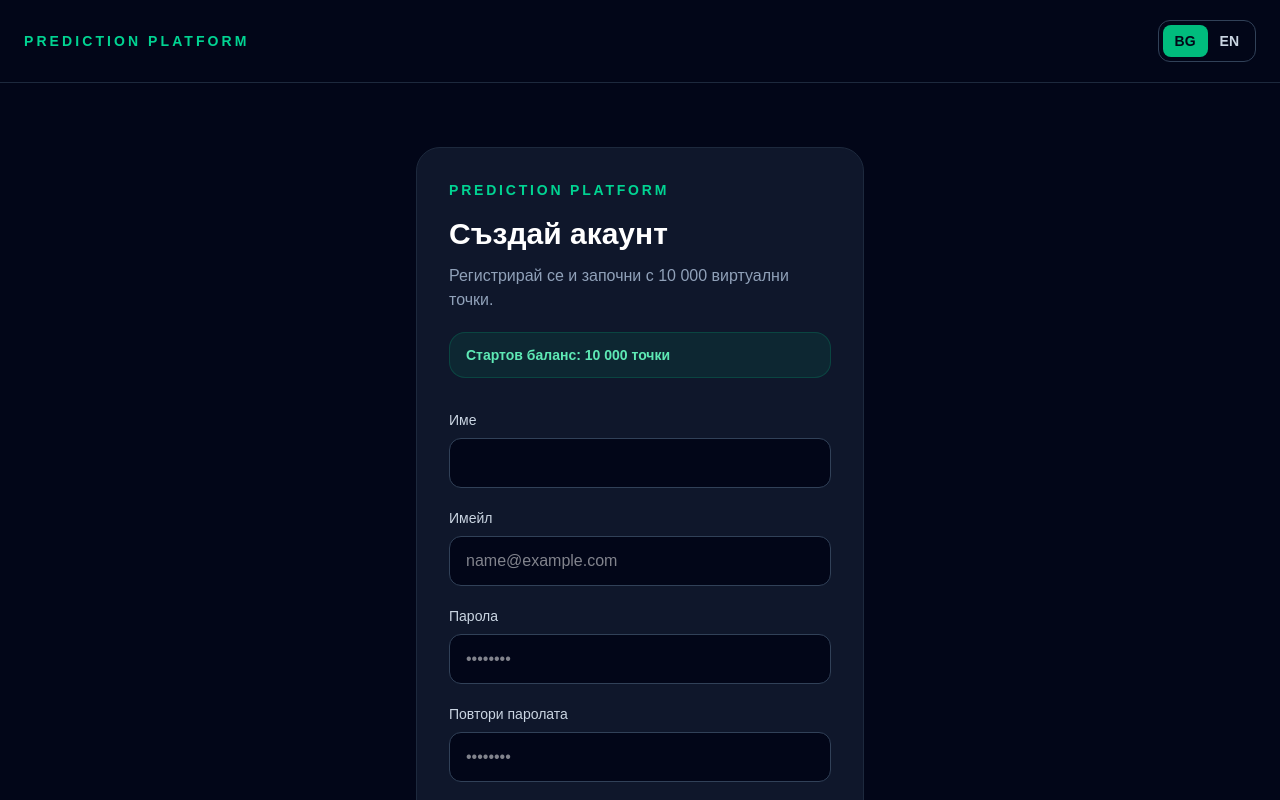
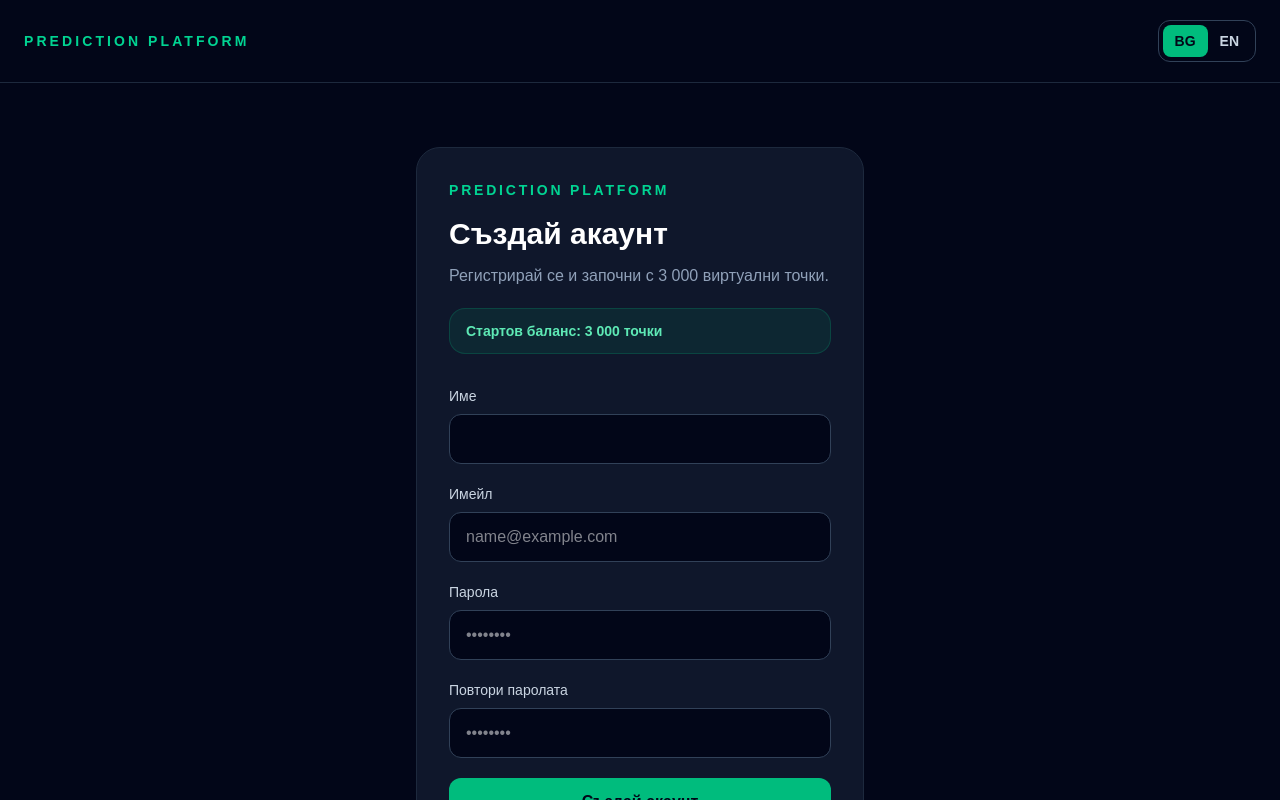
Before and after one commit to maikon79ss-dot/prediction-platform, a Next.js app: page /register in a window 1280 px wide. Shown: the top 800 px of the page. Built offline with nearby package versions, Linux system fonts and the light colour scheme; no server answers.

Commit message:
Update registration starting balance

```diff
--- a/src/app/register/page.tsx
+++ b/src/app/register/page.tsx
@@ -36,8 +36,8 @@ export default function RegisterPage() {
     language === "bg"
       ? {
           title: "Създай акаунт",
-          subtitle:
-            "Регистрирай се и започни с 10 000 виртуални точки.",
+        subtitle:
+  "Регистрирай се и започни с 3 000 виртуални точки.",
           name: "Име",
           email: "Имейл",
           password: "Парола",
@@ -47,7 +47,7 @@ export default function RegisterPage() {
           already: "Вече имаш акаунт?",
           login: "Вход",
           back: "Обратно към началната страница",
-          bonus: "Стартов баланс: 10 000 точки",
+          bonus: "Стартов баланс: 3 000 точки",
           passwordMismatch: "Паролите не съвпадат.",
           passwordShort: "Паролата трябва да е поне 6 символа.",
           success: "Акаунтът е създаден успешно.",
@@ -55,8 +55,8 @@ export default function RegisterPage() {
         }
       : {
           title: "Create an account",
-          subtitle:
-            "Register and start with 10,000 virtual points.",
+         subtitle:
+  "Register and start with 3,000 virtual points.",
           name: "Name",
           email: "Email",
           password: "Password",
@@ -109,9 +109,12 @@ export default function RegisterPage() {
        balance: 3000,
 lockedPoints: 0,
         language,
-        totalPredictions: 0,
-        correctPredictions: 0,
-        accuracy: 0,
+       stats: {
+  totalPredictions: 0,
+  wonPredictions: 0,
+  lostPredictions: 0,
+  refundPredictions: 0,
+},
         createdAt: serverTimestamp(),
       });
 
```
